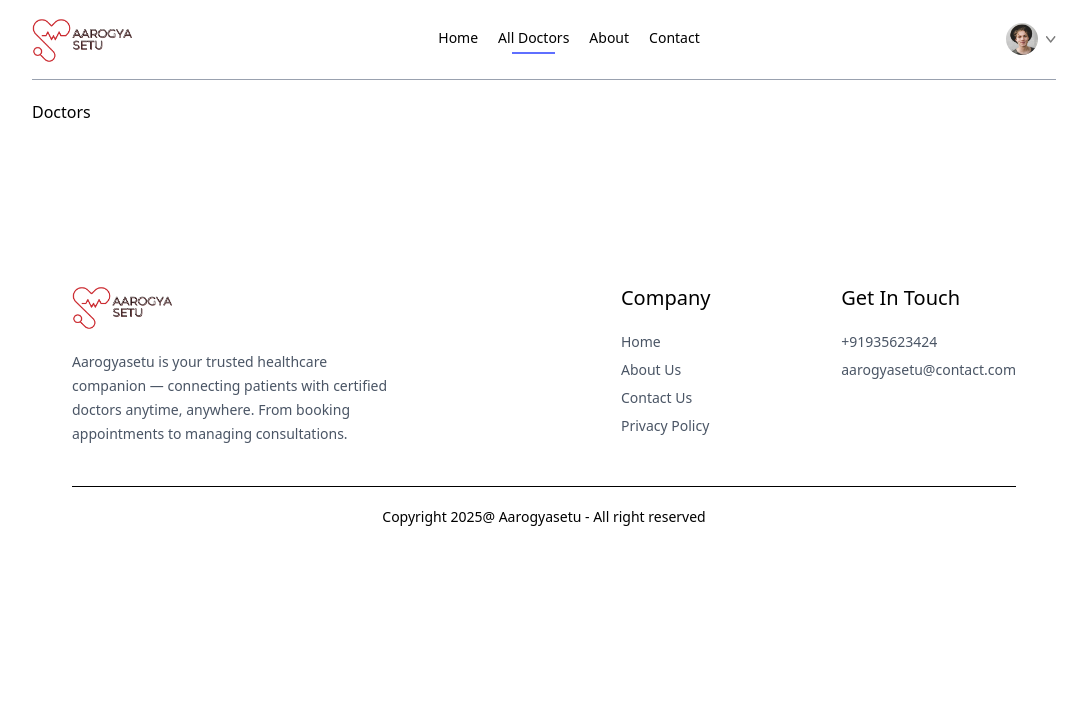
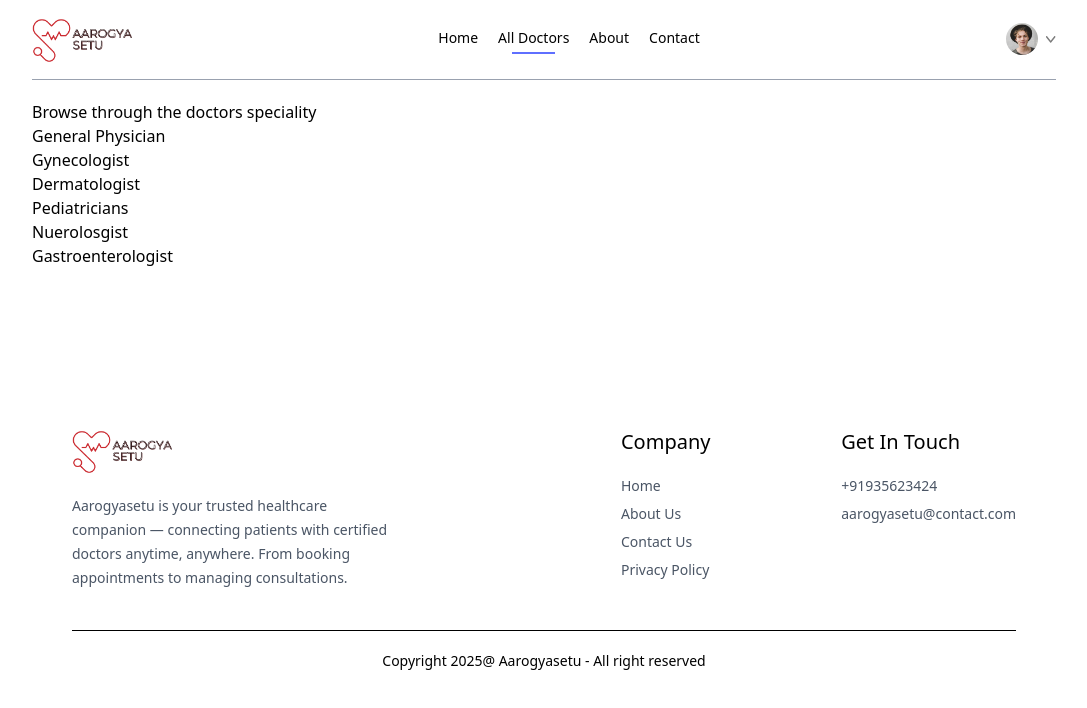
Before and after one commit to priyansudash1999/Aarogyasetu, a React (Vite) app in the folder frontend/: page /doctors in a window 1280 px wide. Shown: the top 708 px of the page, without its empty margins (96-1183 px from the left). Built offline with nearby package versions, Linux system fonts and the light colour scheme.

Commit message:
feat(doctor): add doctor page with types of doctor only

```diff
--- a/frontend/src/pages/Doctors.jsx
+++ b/frontend/src/pages/Doctors.jsx
@@ -1,8 +1,27 @@
-import React from 'react'
+import React, { useContext } from 'react'
+import { AppContext } from '../context/AppContext'
 
 const Doctors = () => {
+
+  const {doctors} = useContext(AppContext)
+
   return (
-    <div>Doctors</div>
+    <div>
+      <p>Browse through the doctors speciality</p>
+      <div>
+        <div>
+          <p>General Physician</p>
+          <p>Gynecologist</p>
+          <p>Dermatologist</p>
+          <p>Pediatricians</p>
+          <p>Nuerolosgist</p>
+          <p>Gastroenterologist</p>
+        </div>
+        <div>
+
+        </div>
+      </div>
+    </div>
   )
 }
 
```
